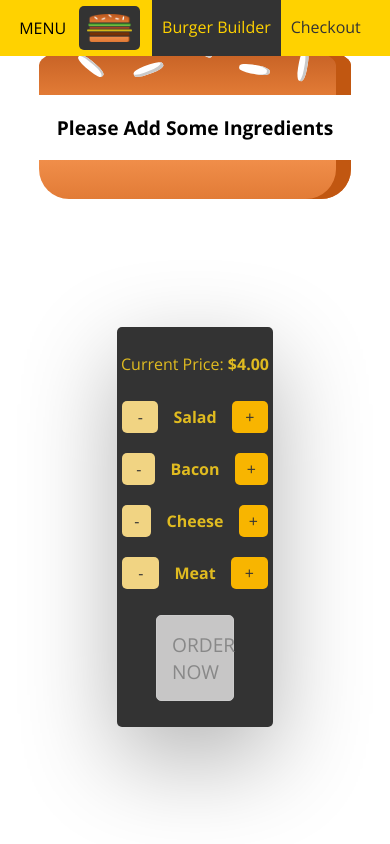
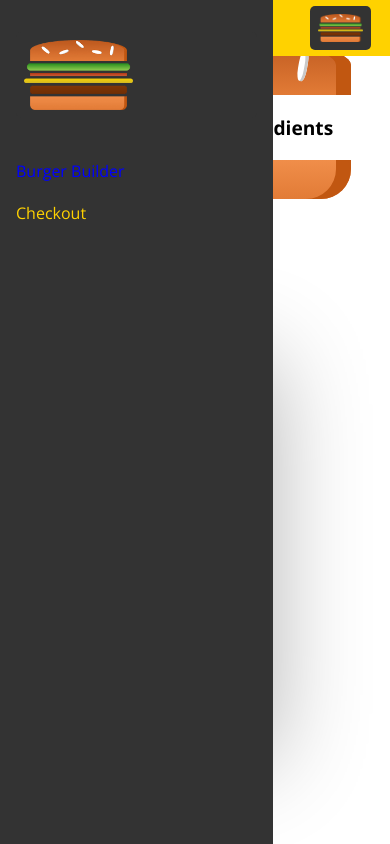
Before and after one commit to icyhookdev/BurgerApp, a React (Create React App) app: page / in a window 390 px wide. Built offline with nearby package versions, Linux system fonts and the light colour scheme.

Commit message:
implementing sidebar for mobile devices

```diff
--- a/src/components/Layout/Layout.js
+++ b/src/components/Layout/Layout.js
@@ -2,11 +2,13 @@ import React, { Fragment } from 'react';
 
 import classes from './Layout.module.css';
 import Toolbar from '../Navigation/Toolbar/Toolbar';
+import SideBar from '../Navigation/SideBar/SideBar';
 
 const layout = ( props ) => (
 
   <Fragment>
     <Toolbar />
+    <SideBar />
     <main className={classes.Main}>
         { props.children }
     </main>
--- a/src/components/Logo/Logo.js
+++ b/src/components/Logo/Logo.js
@@ -4,7 +4,7 @@ import burgerLogo from '../../assets/images/burger-logo.png';
 import classes from './Logo.module.css';
 
 const logo = (props) => (
-  <div className={classes.Logo}>
+  <div className={classes.Logo} style={{height: props.height, marginBottom: props.mb}}>
     <img src={burgerLogo} alt="burger"/>
   </div>
 )
--- a/src/components/Logo/Logo.module.css
+++ b/src/components/Logo/Logo.module.css
@@ -1,7 +1,7 @@
 .Logo {
   background: #333;
   padding: .5rem;
-  height: 80%;
+  height: 100%;
   box-sizing: border-box;
   border-radius: 5px;
 }
--- a/src/components/Navigation/NavigationItems/NavigationItem/NavigationItem.module.css
+++ b/src/components/Navigation/NavigationItems/NavigationItem/NavigationItem.module.css
@@ -1,16 +1,14 @@
 .NavigationItem {
-  margin: 0;
+  margin: 10px 0;
   box-sizing: border-box;
-  display: flex;
-  height: 100%;
-  align-items: center;
+  display: block;
+  width: 100%;
 }
 
 .NavigationItem a {
-  color: #333;
+  color: #ffd200;
   text-decoration: none;
-  height: 100%;
-  padding: 1rem 10px;
+  width: 100%;
   box-sizing: border-box;
   display: block;
 }
@@ -18,6 +16,28 @@
 .NavigationItem a:hover,
 .NavigationItem a:active,
 .NavigationItem a.active {
-  background: #333;
-  color: #ffd200;
+  color: blue;
 }
+
+@media (min-width: 500px) {
+  .NavigationItem {
+    margin: 0;
+    display: flex;
+    height: 100%;
+    width: auto;
+    align-items: center;
+  }
+
+  .NavigationItem a {
+    color: #333;
+    height: 100%;
+    padding: 1rem 10px;
+  }
+
+  .NavigationItem a:hover,
+  .NavigationItem a:active,
+  .NavigationItem a.active {
+    background: #333;
+    color: #ffd200;
+  }
+}
--- a/src/components/Navigation/NavigationItems/NavigationItems.module.css
+++ b/src/components/Navigation/NavigationItems/NavigationItems.module.css
@@ -3,6 +3,13 @@
   padding :0;
   list-style: none;
   display: flex;
+  flex-flow: column;
   align-items: center;
   height: 100%;
 }
+
+@media (min-width: 500px) {
+  .NavigationItems {
+    flex-flow: row;
+  }
+}
--- /dev/null
+++ b/src/components/Navigation/SideBar/SideBar.js
@@ -0,0 +1,18 @@
+import React from 'react';
+
+import Logo from '../../Logo/Logo';
+import NavigationItems from '../NavigationItems/NavigationItems';
+import classes from './SideBar.module.css'
+
+const sideBar = (props) => {
+  return (
+    <div className={classes.SideBar}>
+      <Logo height='11%' mb='2rem'/>
+      <nav>
+        <NavigationItems />
+      </nav>
+    </div>
+  )
+}
+
+export default sideBar;
--- /dev/null
+++ b/src/components/Navigation/SideBar/SideBar.module.css
@@ -0,0 +1,33 @@
+.SideBar {
+  position: fixed;
+  width: 280px;
+  max-width: 70%;
+  height: 100%;
+  top: 0;
+  left: 0;
+  z-index: 200;
+  background: #333;
+  padding: 2rem 1rem;
+  box-sizing: border-box;
+  transition: transform 0.3s ease-out;
+}
+
+
+@media (min-width: 500px) {
+  .SideBar {
+    display: none;
+  }
+}
+
+.Open {
+  transform: translateX(0)
+}
+
+.Close {
+  transform: translateX(-100%);
+}
+
+.Logo {
+  height: 11%;
+  margin-bottom: 2rem;
+}
--- a/src/components/Navigation/Toolbar/Toolbar.js
+++ b/src/components/Navigation/Toolbar/Toolbar.js
@@ -7,8 +7,8 @@ import Navigationitems from '../NavigationItems/NavigationItems';
 const toolbar = (props) => (
   <header className={classes.Toolbar}>
     <div>MENU</div>
-    <Logo />
-    <nav>
+    <Logo height='80%'/>
+    <nav className={classes.DesktopOnly}>
       <Navigationitems />
     </nav>
   </header>
--- a/src/components/Navigation/Toolbar/Toolbar.module.css
+++ b/src/components/Navigation/Toolbar/Toolbar.module.css
@@ -16,3 +16,9 @@
 .Toolbar nav {
   height: 100%;
 }
+
+@media (max-width: 499px) {
+  .DesktopOnly {
+    display: none;
+  }
+}
```
